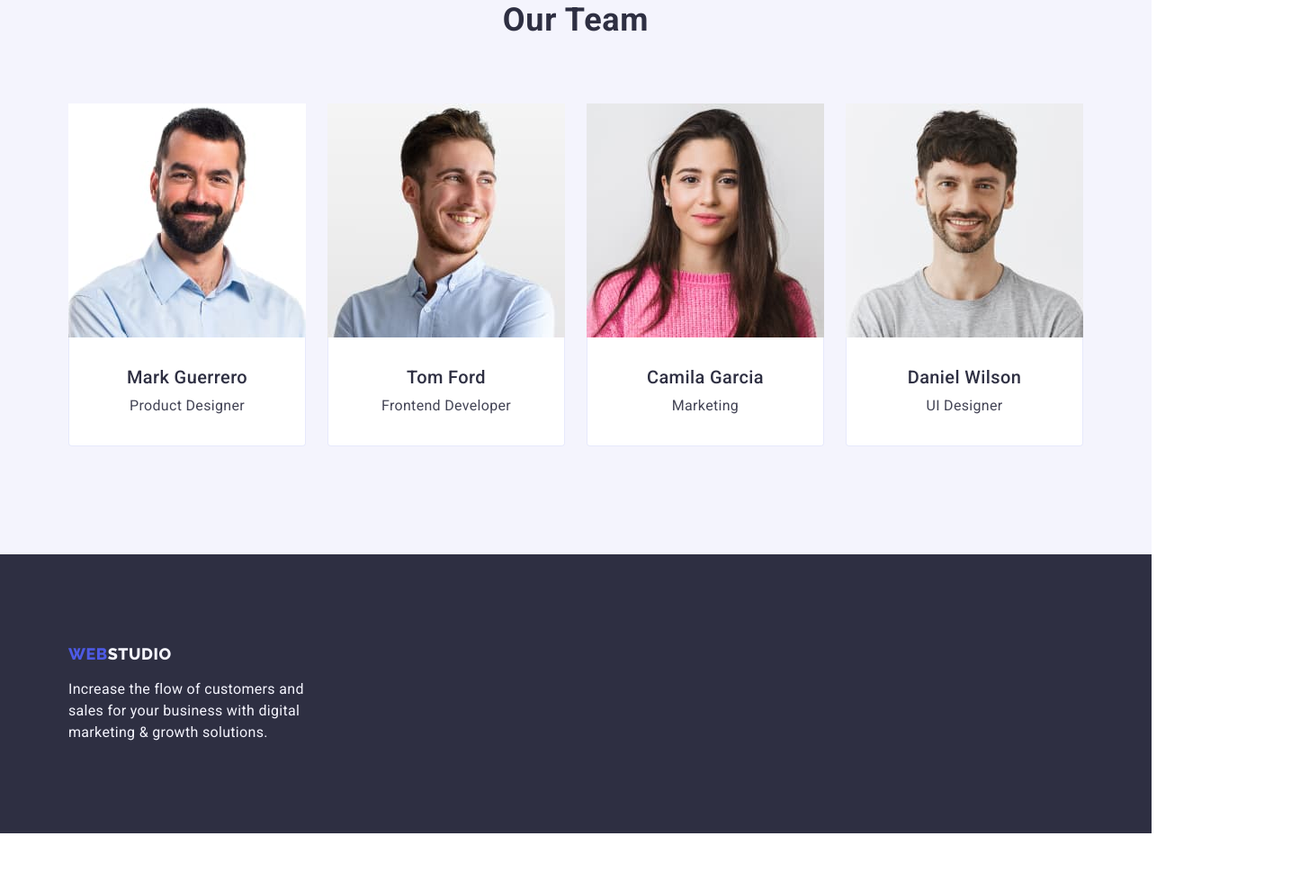
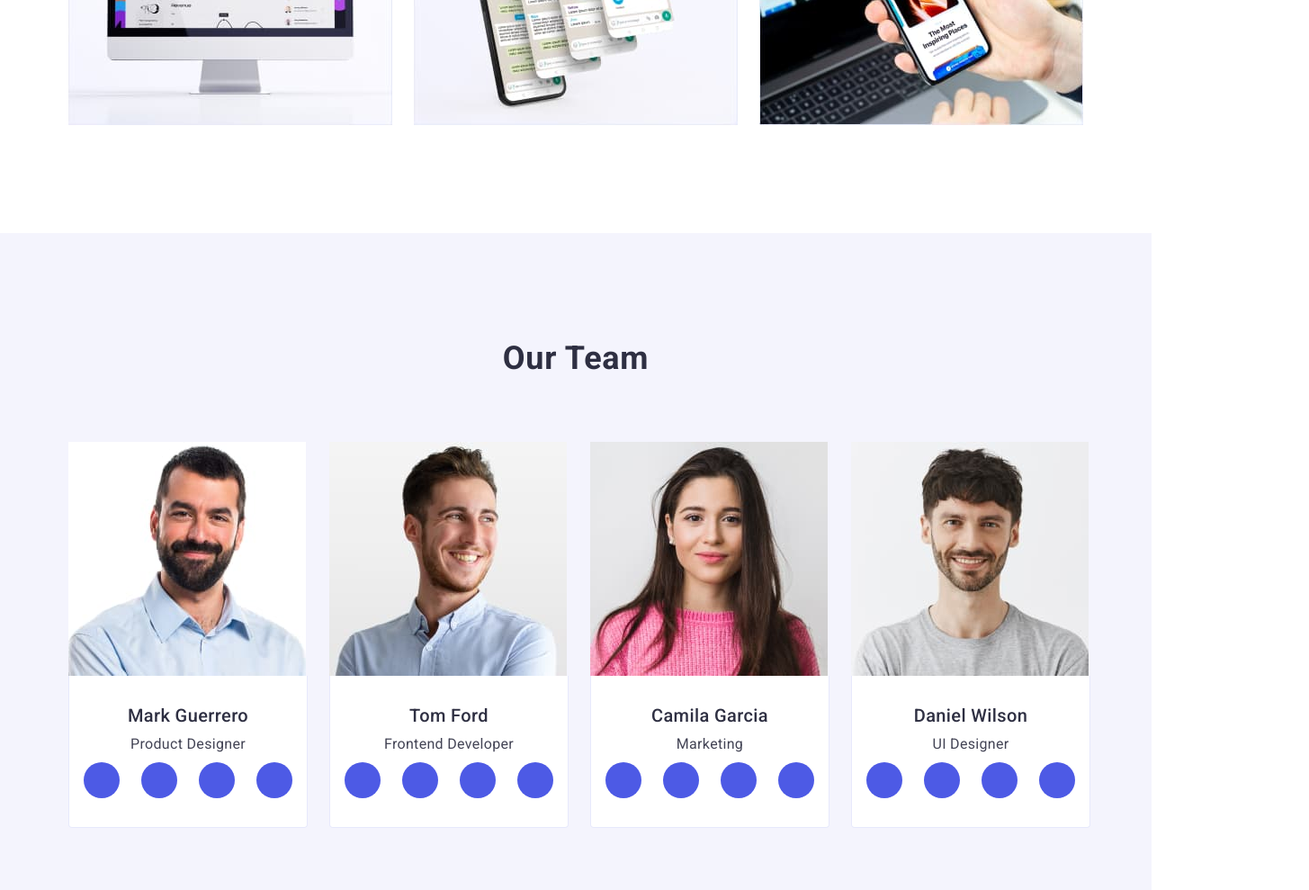
Before and after one commit to VitaliiHetman/goit-markup-hw-04, a plain HTML site: page index.html in a window 1280 px wide. Shown: the part 1811-2800 px from the top of the page at 90% size, 1455 px wide, since content can reach past the window. Before the commit the page ends 2737 px from the top, so only its background shows below. Drawn offline with nearby package versions, Linux system fonts and the light colour scheme.

Commit message:
svg cont

```diff
--- a/css/styles.css
+++ b/css/styles.css
@@ -6,6 +6,7 @@
   --light: #f4f4fd;
   --pressed-state: #404bbf;
   --text-footer: #e7e9fc;
+  --bg-gradient: linear-gradient(rgba(46, 47, 66, 0.7), rgba(46, 47, 66, 0.7))
 }
 
 html {
@@ -105,8 +106,8 @@ button {
   letter-spacing: 0.03em;
   color: var(--primary-brand);
   text-transform: uppercase;
+}
 
-}
 .logo-right {
   font-family: "Raleway", sans-serif;
   font-weight: 800;
@@ -144,9 +145,17 @@ button {
 .hero-background {
   background: #2e2f42;
   padding: 188px 0;
-  /* width: 1440px; */
   text-align: center;
 }
+
+.bg-container {
+  background-image: var(--bg-gradient), url(../images/people-office1.jpg);
+  background-repeat: no-repeat;
+  background-position: center;
+  background-size: cover;
+  padding: 188px 0;
+}
+
 .hero-title {
   font-weight: 700;
   font-size: 56px;
@@ -221,7 +230,7 @@ button {
   letter-spacing: 0.02em;
   color: var(--text);
 }
-/* =========================================section4===================================================== */
+/* =========================================section team===================================================== */
 .team {
   background-color: var(--light);
   margin-right: auto;
@@ -237,14 +246,38 @@ button {
 }
 .card {
   padding: 32px 16px;
- border: 1px solid var(--text-footer);
- border-top: 0 ;
+  border: 1px solid var(--text-footer);
+  border-top: 0;
   border-radius: 0px 0px 4px 4px;
   text-align: center;
 }
 .text-card {
   margin: 0;
+  margin-bottom: 8px;
 }
+
+/* ==================================section social ==================================== */
+
+.team-soc-list {
+  display: flex;
+  justify-content: center;
+  gap: 24px
+}
+
+.team-soc-item {
+  width: 40px;
+height: 40px;
+}
+
+.team-soc-link {
+  width: 100%;
+  height: 100%;
+  border-radius: 50%;
+  background-color: #4D5AE5;
+  display: block;
+}
+
+
 /* =====================================Footer=============================== */
 
 .background-footer {
@@ -277,9 +310,8 @@ button {
   gap: 24px;
 
   margin-bottom: 72px;
-
 }
-.cont-portfolio{
+.cont-portfolio {
   padding-top: 96px;
   padding-bottom: 120px;
 }
--- a/index.html
+++ b/index.html
@@ -73,7 +73,7 @@
     <main>
       <!--hero-->
       <section class="hero-background">
-        <div class="container">
+        <div class="container bg-container">
           <h1 class="hero-title">
             Effective Solutions for Your Business
           </h1>
@@ -111,7 +111,7 @@
             </li>
             <li>
               <h3 class="title-thirt">Technologies</h3>
-              <p class="text ">
+              <p class="text">
                 Design practice focused on digital experiences.
                 We bring forth a deep passion for
                 problem-solving.
@@ -167,6 +167,36 @@
               <div class="card background-team">
                 <h3 class="title-thirt">Mark Guerrero</h3>
                 <p class="text text-card">Product Designer</p>
+                <ul class="team-soc-list list">
+                  <li class="team-soc-item">
+                    <a href="" class="team-soc-link link">
+                      <svg class="team-soc-icon">
+                        <use></use>
+                      </svg>
+                    </a>
+                  </li>
+                  <li class="team-soc-item">
+                    <a href="" class="team-soc-link link">
+                      <svg class="team-soc-icon">
+                        <use></use>
+                      </svg>
+                    </a>
+                  </li>
+                  <li class="team-soc-item">
+                    <a href="" class="team-soc-link link">
+                      <svg class="team-soc-icon">
+                        <use></use>
+                      </svg>
+                    </a>
+                  </li>
+                  <li class="team-soc-item">
+                    <a href="" class="team-soc-link link">
+                      <svg class="team-soc-icon">
+                        <use></use>
+                      </svg>
+                    </a>
+                  </li>
+                </ul>
               </div>
             </li>
 
@@ -180,6 +210,34 @@
               <div class="card background-team">
                 <h3 class="title-thirt">Tom Ford</h3>
                 <p class="text text-card">Frontend Developer</p>
+                <ul class="team-soc-list list">
+                  <li class="team-soc-item">
+                    <a href="" class="team-soc-link link">
+                      <svg class="team-soc-icon">
+                        <use></use></svg>
+                  </a>
+                  </li>
+                  <li class="team-soc-item">
+                    <a href="" class="team-soc-link link">
+                      <svg class="team-soc-icon">
+                        <use></use>
+                      </svg>
+                    </a>
+                  </li>
+                  <li class="team-soc-item">
+                    <a href="" class="team-soc-link link">
+                      <svg class="team-soc-icon">
+                        <use></use></svg>
+                    </a>
+                  </li>
+                  <li class="team-soc-item">
+                    <a href="" class="team-soc-link link">
+                      <svg class="team-soc-icon">
+                        <use></use>
+                      </svg>
+                    </a>
+                  </li>
+                </ul>
               </div>
             </li>
 
@@ -193,6 +251,35 @@
               <div class="card background-team">
                 <h3 class="title-thirt">Camila Garcia</h3>
                 <p class="text text-card">Marketing</p>
+                <ul class="team-soc-list list">
+                  <li class="team-soc-item">
+                    <a href="" class="team-soc-link link">
+                      <svg class="team-soc-icon">
+                        <use></use></svg>
+                    </a>
+                  </li>
+                  <li class="team-soc-item">
+                    <a href="" class="team-soc-link link">
+                      <svg class="team-soc-icon">
+                        <use></use>
+                      </svg>
+                    </a>
+                  </li>
+                  <li class="team-soc-item">
+                    <a href="" class="team-soc-link link">
+                      <svg class="team-soc-icon">
+                        <use></use>
+                      </svg>
+                    </a>
+                  </li>
+                  <li class="team-soc-item">
+                    <a href="" class="team-soc-link link">
+                      <svg class="team-soc-icon">
+                        <use></use>
+                      </svg>
+                    </a>
+                  </li>
+                </ul>
               </div>
             </li>
 
@@ -206,6 +293,32 @@
               <div class="card background-team">
                 <h3 class="title-thirt">Daniel Wilson</h3>
                 <p class="text text-card">UI Designer</p>
+                <ul class="team-soc-list list">
+                  <li class="team-soc-item">
+                    <a href="" class="team-soc-link link">
+                      <svg class="team-soc-icon">
+                        <use></use></svg>
+                    </a>
+                  </li>
+                  <li class="team-soc-item">
+                    <a href="" class="team-soc-link link">
+                      <svg class="team-soc-icon">
+                        <use></use></svg>
+                    </a>
+                  </li>
+                  <li class="team-soc-item">
+                    <a href="" class="team-soc-link link">
+                      <svg class="team-soc-icon">
+                        <use></use></svg>
+                    </a>
+                  </li>
+                  <li class="team-soc-item">
+                    <a href="" class="team-soc-link link">
+                      <svg class="team-soc-icon">
+                        <use></use></svg>
+                    </a>
+                  </li>
+                </ul>
               </div>
             </li>
           </ul>
```
Also changed, not shown: images/icons.svg (renamed from images/sprite.svg), images/people-office1.jpg (added).
